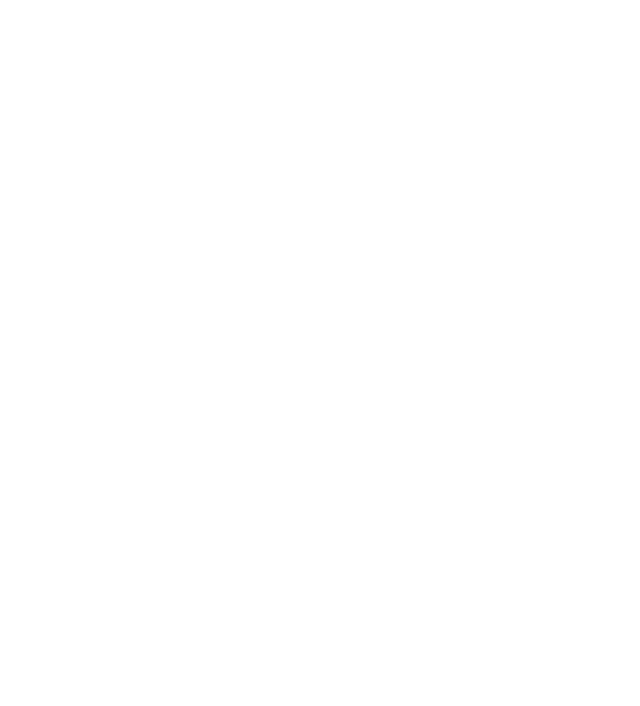
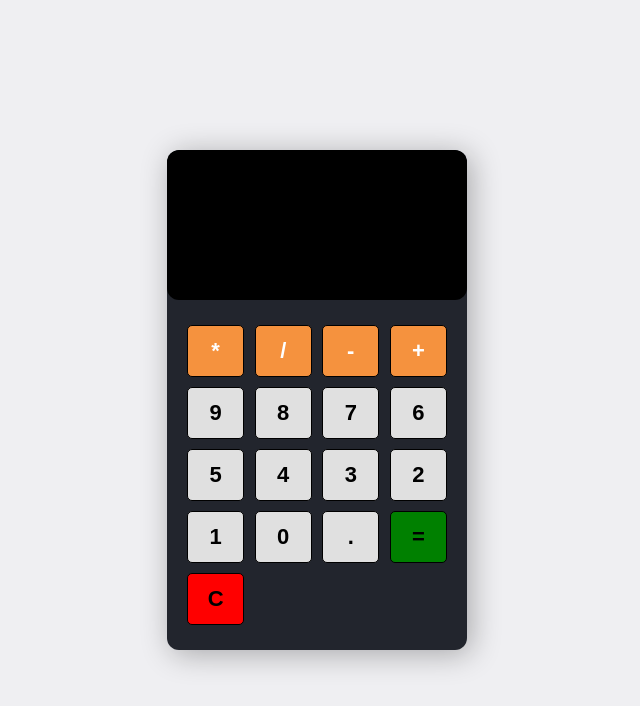
Before and after one commit to 254Kiswer/Calculator-App, a plain HTML site: page index.html in a window 1280 px wide. Shown: the whole page, without its empty margins (323-963 px from the left). Drawn offline with Linux system fonts and the light colour scheme.

Commit message:
Update index.html

```diff
--- a/index.html
+++ b/index.html
@@ -5,7 +5,8 @@
         <meta charset="UTF-8">
         <meta http-equiv="X-UA-Compatible" content="IE=edge">
         <meta name="viewport" content="Width=device-width, initial-scale=1.0">
-        <title> rel="stylesheet" href="style.css">
+        <link rel="stylesheet" type="text/css" href="style.css">
+              <title>CALCULATOR</title>
        </head>
 
        <body>
```
